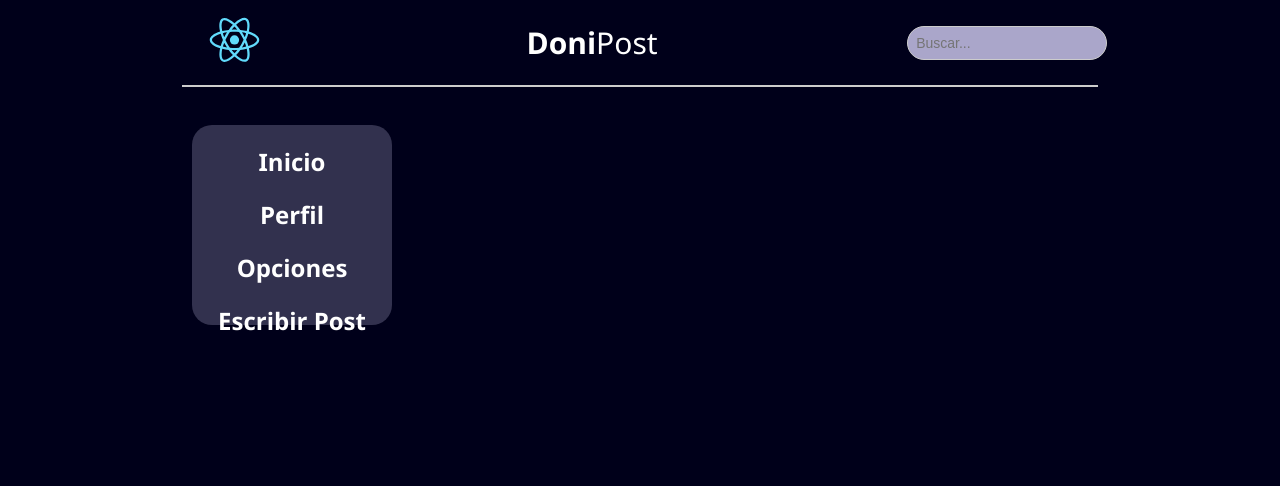
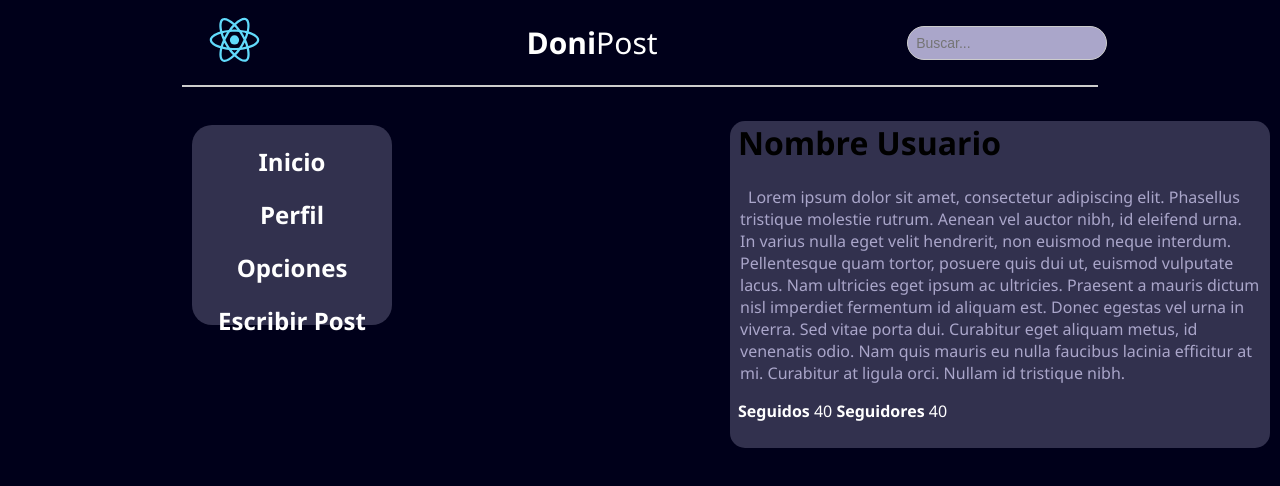
Before and after one commit to angeljpr6/DoniPost, a React (Create React App) app in the folder Aprendiendo/: page /Perfil in a window 1280 px wide. Shown: the top 486 px of the page. Built offline with nearby package versions, Linux system fonts and the light colour scheme; no server answers.

Commit message:
Diseño de perfil terminado de momento

```diff
--- a/Aprendiendo/src/assets/css/App.css
+++ b/Aprendiendo/src/assets/css/App.css
@@ -55,7 +55,6 @@ body {
   outline: none; /* Eliminar el borde de enfoque */
 }
 
-
 #contenido {
   display:flex;
   width: 540px;
@@ -72,7 +71,6 @@ body {
   }
 
 }
-
 
 #barraLat {
   position: fixed;
@@ -126,3 +124,30 @@ body {
   padding-right: 60%;
   justify-content: space-between;
 }
+
+/* Perfil */
+#perfil {
+  margin-top: 100px;
+}
+
+#infoPerfil {
+
+  border-radius: 15px;
+  background-color: #32314e;
+  padding-bottom: 10px;
+  text-align: left;
+  text-indent: 8px;
+  margin-bottom: -50px;
+
+}
+
+#bioUsuario {
+  margin-left: 10px;
+  margin-right: 10px;
+  color: #aaa6ca;
+}
+
+#datosPerfil a {
+  text-decoration: none;
+  color: white;
+}
--- a/Aprendiendo/src/components/Perfil.js
+++ b/Aprendiendo/src/components/Perfil.js
@@ -8,8 +8,19 @@ class Perfil extends Component{
         return(
             <div id="contenido">
 
-                <div id="postsContent">
-                    <PostUser />
+                <div id="perfil">
+                    <div id="infoPerfil">
+                        <h1>Nombre Usuario</h1>
+                        <div id="bioUsuario">
+                            <p>Lorem ipsum dolor sit amet, consectetur adipiscing elit. Phasellus tristique molestie rutrum. Aenean vel auctor nibh, id eleifend urna. In varius nulla eget velit hendrerit, non euismod neque interdum. Pellentesque quam tortor, posuere quis dui ut, euismod vulputate lacus. Nam ultricies eget ipsum ac ultricies. Praesent a mauris dictum nisl imperdiet fermentum id aliquam est. Donec egestas vel urna in viverra. Sed vitae porta dui. Curabitur eget aliquam metus, id venenatis odio. Nam quis mauris eu nulla faucibus lacinia efficitur at mi. Curabitur at ligula orci. Nullam id tristique nibh.</p>
+                        </div>
+                        <div id="datosPerfil">
+                            <p><a href="#"><strong>Seguidos</strong> 40 </a><a href="#"><strong>Seguidores</strong> 40</a></p>
+                        </div>
+                    </div>
+                    <div id="postsContent">
+                        <PostUser />
+                    </div>
                 </div>
             </div>
         )
```
Also changed, not shown: Aprendiendo/src/App.js (line endings or trailing spaces).
